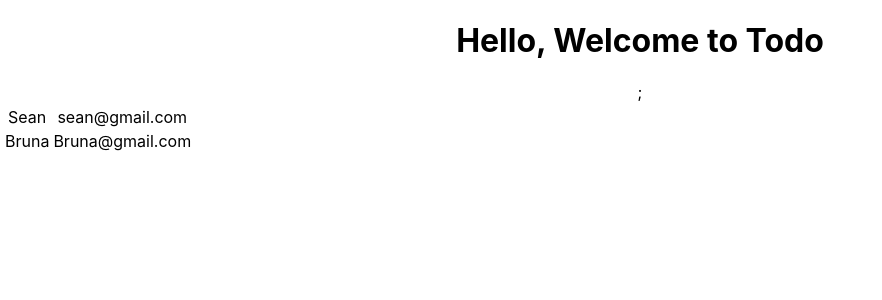
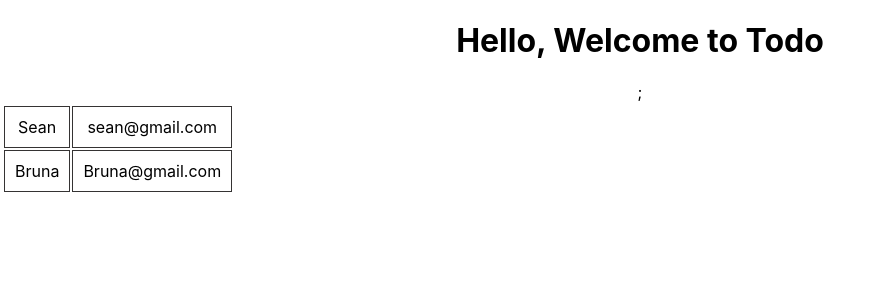
Before and after one commit to dragon-3/fullstack-react-springboot-todo, a React (Create React App) app: page / in a window 1280 px wide. Shown: the top 300 px of the page, without its empty margins (0-882 px from the left). Built offline with nearby package versions, Linux system fonts and the light colour scheme.

Commit message:
Added some css

```diff
--- a/src/App.css
+++ b/src/App.css
@@ -36,3 +36,19 @@
     transform: rotate(360deg);
   }
 }
+
+/* custom */
+.table {
+  margin: 0 auto;
+  border-collapse: collapse;
+  border: 1px solid rgb(53, 51, 51);
+  width: 60%;
+}
+th, td {
+  border: 0.2px solid rgb(53, 51, 51);
+  padding: 10px;
+}
+
+.home h1{
+  margin-bottom: 100px;
+}
```
